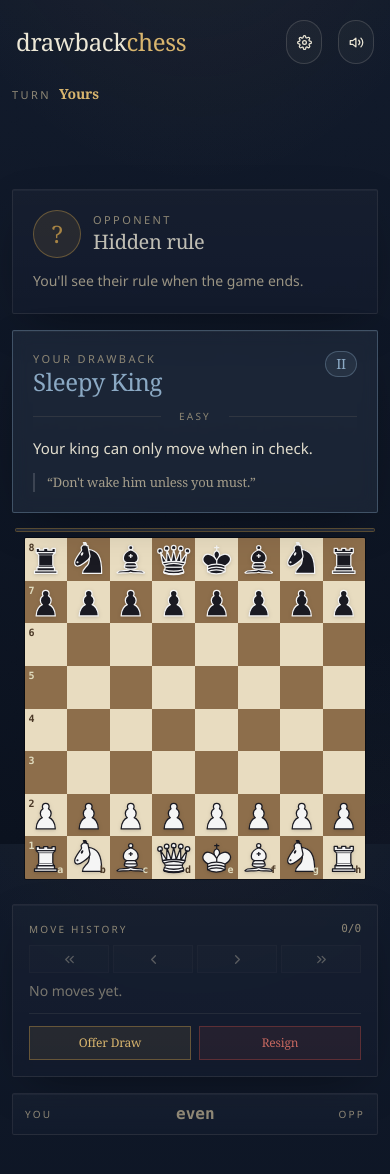
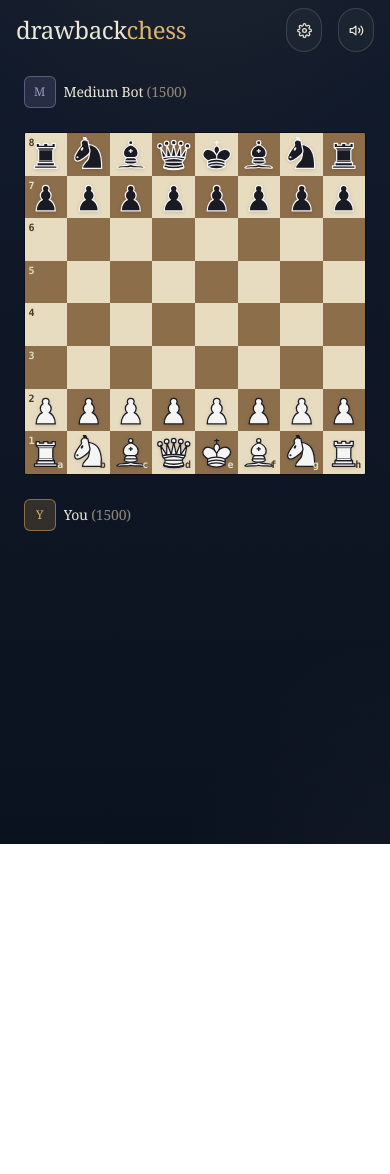
Before and after one commit to nerfchess/drawbackchess, a Next.js app: page /game in a window 390 px wide. Shown: the top 1174 px of the page. After the commit the page ends 844 px from the top, so only its background shows below. Built offline with nearby package versions, Linux system fonts and the light colour scheme.

Commit message:
ui fixes

```diff
--- a/src/app/friend/page.tsx
+++ b/src/app/friend/page.tsx
@@ -3,6 +3,7 @@
 import Link from "next/link";
 import { type CSSProperties, useEffect, useMemo, useRef, useState } from "react";
 import { Board, QueuedPremove } from "@/components/Board";
+import { BoardPlayerRow } from "@/components/BoardPlayerRow";
 import { DrawbackCard } from "@/components/DrawbackCard";
 import { GameOver } from "@/components/GameOver";
 import { MoveList } from "@/components/MoveList";
@@ -202,7 +203,7 @@ export default function FriendPage() {
   useEffect(() => {
     if (!game || !clockEnabledRef.current) return;
     const shell = boardShellRef.current;
-    const boardEl = shell?.firstElementChild;
+    const boardEl = shell?.querySelector("[data-board-measure]");
     if (!boardEl) return;
     const syncHeight = () => setBoardHeight(boardEl.getBoundingClientRect().height);
     syncHeight();
@@ -486,6 +487,13 @@ export default function FriendPage() {
           </aside>
           <div className="flex flex-col sm:flex-row sm:items-stretch gap-3">
             <div ref={boardShellRef} className="min-w-0 flex-1">
+              <div data-board-measure className="mx-auto w-full max-w-[min(92vw,720px)]">
+                <BoardPlayerRow
+                  board={boardForDisplay}
+                  playerColor={myColor === "w" ? "b" : "w"}
+                  myColor={myColor}
+                  name="Opponent"
+                />
                 <Board
                   board={boardForDisplay}
                   legalMoves={isReviewingHistory ? [] : game.board.turn === myColor ? moves : []}
@@ -498,6 +506,8 @@ export default function FriendPage() {
                   premoves={isReviewingHistory ? [] : premoves}
                   onCancelPremove={() => setPremoves([])}
                 />
+                <BoardPlayerRow board={boardForDisplay} playerColor={myColor} myColor={myColor} name="You" />
+              </div>
             </div>
             {clockEnabledRef.current && (
               <div
--- a/src/app/game/page.tsx
+++ b/src/app/game/page.tsx
@@ -1,6 +1,7 @@
 "use client";
 
 import { Board } from "@/components/Board";
+import { BoardPlayerRow } from "@/components/BoardPlayerRow";
 import { DrawbackCard } from "@/components/DrawbackCard";
 import { GameOver } from "@/components/GameOver";
 import { MoveList } from "@/components/MoveList";
@@ -47,6 +48,12 @@ function pickRandomDrawback(): Drawback {
   const playable = PLAYABLE_DRAWBACKS.filter((d) => d.id !== "lucky");
   return playable[Math.floor(Math.random() * playable.length)];
 }
+
+const BOT_ELO: Record<AILevel, number> = {
+  easy: 1100,
+  medium: 1500,
+  hard: 1900,
+};
 
 // Pseudo-legal premove options on a (turn-flipped) board. The active drawback's
 // filterMoves is applied to the base move list so drawback-illegal premoves
@@ -146,6 +153,7 @@ function GamePage() {
   const [settingsOpen, setSettingsOpen] = useState(false);
   const [historyPly, setHistoryPly] = useState<number | null>(null);
   const [boardHeight, setBoardHeight] = useState<number | null>(null);
+  const [playerElo, setPlayerElo] = useState<number | null>(null);
   const aiThinking = useRef(false);
   const boardShellRef = useRef<HTMLDivElement | null>(null);
   const whiteCustomSpec = useRef<CustomDrawback | null>(null);
@@ -159,6 +167,7 @@ function GamePage() {
 
   useEffect(() => {
     setMutedState(isMuted());
+    setPlayerElo(loadRating().rating);
   }, []);
 
   useEffect(() => {
@@ -235,16 +244,16 @@ function GamePage() {
   const moves = useMemo(() => (game ? legalMoves(game) : []), [game]);
 
   useEffect(() => {
-    if (!game || !clockEnabled) return;
+    if (!game) return;
     const shell = boardShellRef.current;
-    const boardEl = shell?.firstElementChild;
+    const boardEl = shell?.querySelector("[data-board-measure]");
     if (!boardEl) return;
     const syncHeight = () => setBoardHeight(boardEl.getBoundingClientRect().height);
     syncHeight();
     const observer = new ResizeObserver(syncHeight);
     observer.observe(boardEl);
     return () => observer.disconnect();
-  }, [game, clockEnabled]);
+  }, [game]);
 
   // Build a "virtual" board that reflects the current actual board with every
   // queued premove applied in sequence. Pseudo-legal options for further
@@ -347,6 +356,7 @@ function GamePage() {
       game.result.winner === "draw" ? 0.5 : game.result.winner === myColor ? 1 : 0;
     const after = applyResult(before, difficulty, score);
     saveRating(after);
+    setPlayerElo(after.rating);
     setRatingChange({ before: before.rating, after: after.rating });
   }, [game?.result, myColor, difficulty]);
 
@@ -473,6 +483,9 @@ function GamePage() {
   const railHeightStyle = boardHeight
     ? ({ "--board-height": `${boardHeight}px` } as CSSProperties)
     : undefined;
+  const boardFitClass = hint
+    ? "max-w-[min(92vw,720px,calc(100dvh-17rem))]"
+    : "max-w-[min(92vw,720px,calc(100dvh-14rem))]";
 
   const handleMove = (m: Move) => {
     if (game.result || isReviewingHistory) return;
@@ -535,7 +548,6 @@ function GamePage() {
     setMutedState(next);
   };
 
-  const whoseTurn = game.board.turn === myColor ? "Yours" : "Theirs";
   const historyActions = confirmingResign ? (
     <div className="space-y-2">
       <div className="smallcaps text-[10px] text-parchment-300">Resign the game?</div>
@@ -578,8 +590,8 @@ function GamePage() {
   );
 
   return (
-    <main className="min-h-screen pb-12">
-      <nav className="px-4 sm:px-6 py-5 max-w-6xl mx-auto flex items-center justify-between">
+    <main className="flex h-dvh min-h-0 flex-col overflow-hidden">
+      <nav className="sticky top-0 z-20 mx-auto flex w-full max-w-6xl shrink-0 items-center justify-between px-4 py-2 sm:px-6">
         <Link href="/" className="font-display text-2xl tracking-tight">
           drawback<span className="text-gold-leaf">chess</span>
         </Link>
@@ -621,38 +633,29 @@ function GamePage() {
         </div>
       </nav>
 
-      <div className="max-w-[1500px] mx-auto px-3 sm:px-6 space-y-4">
-        <div className="flex items-center justify-between text-sm">
-            <span className="font-display text-parchment-200">
-              <span className="smallcaps text-[11px] text-parchment-400 mr-2">Turn</span>
-              <span className={game.board.turn === myColor ? "text-gold-leaf font-semibold" : "text-bruise-glow font-semibold"}>
-                {whoseTurn}
-              </span>
-            </span>
-          </div>
-        {/* Reserve a fixed slot for the hint so its appearance/disappearance
-            doesn't push the board down. The plate fades in when there's a hint. */}
-        <div className="min-h-[3.25rem]">
+      <div className="mx-auto flex w-full max-w-[1500px] flex-1 min-h-0 flex-col gap-2 overflow-hidden px-3 pb-6 sm:px-6">
         {hint && (
           <div
             role="status"
             aria-live="polite"
             className={
-                "plate p-3 px-4 flex items-center gap-3 " +
+              "plate shrink-0 p-2 px-3 flex items-center gap-2 " +
               (hint.tone === "warn"
                 ? "border-oxblood-glow/60 bg-oxblood/15"
                 : "border-gold/40 bg-gold/10")
             }
           >
-              <span aria-hidden="true" className="text-gold-leaf font-display font-bold text-xl leading-none">!</span>
-              <span className="font-display text-[15px] text-parchment">
+            <span aria-hidden="true" className="text-gold-leaf font-display font-bold text-lg leading-none">!</span>
+            <span className="font-display text-sm text-parchment">
               {hint.text}
             </span>
           </div>
         )}
-        </div>
-        <div className="grid gap-y-4 lg:grid-cols-[280px_minmax(0,1fr)] lg:gap-x-6">
-          <aside className="grid gap-4 lg:grid-rows-[auto_1fr_auto] lg:self-stretch">
+        <div
+          className="grid min-h-0 flex-1 gap-y-2 lg:grid-cols-[280px_minmax(0,1fr)] lg:gap-x-6"
+          style={railHeightStyle}
+        >
+          <aside className="hidden min-h-0 gap-3 overflow-hidden lg:grid lg:h-[var(--board-height)] lg:grid-rows-[auto_minmax(0,1fr)_auto] lg:self-start lg:py-[3.25rem]">
             <DrawbackCard drawback={opponentDrawback} revealed={!!game.result} />
             <div className="hidden lg:block" />
             <DrawbackCard
@@ -660,8 +663,16 @@ function GamePage() {
               progress={myDrawback.progress?.(myState, myCtx) ?? null}
             />
           </aside>
-          <div className="flex flex-col sm:flex-row sm:items-stretch gap-3">
-            <div ref={boardShellRef} className="min-w-0 flex-1">
+          <div className="flex min-h-0 flex-col gap-3 sm:flex-row sm:items-stretch">
+            <div ref={boardShellRef} className="min-h-0 min-w-0 flex-1">
+              <div data-board-measure className={`mx-auto w-full ${boardFitClass}`}>
+                <BoardPlayerRow
+                  board={boardForDisplay}
+                  playerColor={myColor === "w" ? "b" : "w"}
+                  myColor={myColor}
+                  name={`${difficulty[0].toUpperCase()}${difficulty.slice(1)} Bot`}
+                  elo={BOT_ELO[difficulty]}
+                />
                 <Board
                   board={boardForDisplay}
                   legalMoves={
@@ -681,42 +692,43 @@ function GamePage() {
                   premoves={isReviewingHistory ? [] : validPremoves}
                   onCancelPremove={cancelPremove}
                 />
+                <BoardPlayerRow
+                  board={boardForDisplay}
+                  playerColor={myColor}
+                  myColor={myColor}
+                  name="You"
+                  elo={playerElo}
+                />
               </div>
-            {clockEnabled && (
+            </div>
             <div
-                className="grid min-h-0 overflow-hidden gap-3 sm:h-[var(--board-height)] sm:w-52 sm:shrink-0 sm:grid-rows-[auto_minmax(0,1fr)_auto]"
+              className={
+                "hidden min-h-0 overflow-hidden gap-3 sm:grid sm:h-[var(--board-height)] sm:w-52 sm:shrink-0 " +
+                (clockEnabled ? "sm:grid-rows-[auto_minmax(0,1fr)_auto]" : "sm:grid-rows-[minmax(0,1fr)]")
+              }
               style={railHeightStyle}
             >
+              {clockEnabled && (
                 <ClockPill
                   ms={myColor === "w" ? blackMs : whiteMs}
                   active={!game.result && game.board.turn !== myColor}
                 />
+              )}
               <MoveList
                 moves={game.board.history}
                 currentPly={currentHistoryPly}
                 onPlyChange={handleHistoryPlyChange}
                 compact
+                showHeader={false}
                 footer={historyActions}
               />
+              {clockEnabled && (
                 <ClockPill
                   ms={myColor === "w" ? whiteMs : blackMs}
                   active={!game.result && game.board.turn === myColor}
                 />
-              </div>
               )}
             </div>
-          {!clockEnabled && (
-            <aside className="lg:col-start-2">
-            <MoveList
-              moves={game.board.history}
-              currentPly={currentHistoryPly}
-              onPlyChange={handleHistoryPlyChange}
-              footer={historyActions}
-            />
-          </aside>
-          )}
-          <div className="space-y-4 lg:col-start-2">
-          <MaterialBar board={boardForDisplay} myColor={myColor} />
           </div>
         </div>
       </div>
@@ -733,49 +745,6 @@ function GamePage() {
       )}
       <SettingsPanel open={settingsOpen} onClose={() => setSettingsOpen(false)} />
     </main>
-  );
-}
-
-function MaterialBar({ board, myColor }: { board: BoardState; myColor: Color }) {
-  const VAL: Record<string, number> = { p: 1, n: 3, b: 3, r: 5, q: 9, k: 0 };
-  const START: Record<string, number> = { p: 8, n: 2, b: 2, r: 2, q: 1, k: 1 };
-  const counts: Record<Color, Record<string, number>> = {
-    w: { p: 0, n: 0, b: 0, r: 0, q: 0, k: 0 },
-    b: { p: 0, n: 0, b: 0, r: 0, q: 0, k: 0 },
-  };
-  for (const p of board.pieces) {
-    if (!p) continue;
-    counts[p.color][p.type]++;
-  }
-  const opp: Color = myColor === "w" ? "b" : "w";
-  let myAdv = 0;
-  for (const t of ["p", "n", "b", "r", "q"]) {
-    myAdv += (counts[myColor][t] - counts[opp][t]) * VAL[t];
-  }
-  const myCaptured: string[] = [];
-  const oppCaptured: string[] = [];
-  for (const t of ["q", "r", "b", "n", "p"]) {
-    const myLost = Math.max(0, START[t] - counts[myColor][t]);
-    const oppLost = Math.max(0, START[t] - counts[opp][t]);
-    const symMap: Record<string, string> = { p: "♟", n: "♞", b: "♝", r: "♜", q: "♛" };
-    for (let i = 0; i < oppLost; i++) myCaptured.push(symMap[t]);
-    for (let i = 0; i < myLost; i++) oppCaptured.push(symMap[t]);
-  }
-  const label = myAdv === 0 ? "even" : myAdv > 0 ? `+${myAdv}` : `${myAdv}`;
-  return (
-    <div className="plate p-2 px-3 flex items-center justify-between text-sm">
-      <div className="flex items-center gap-2 min-w-0">
-        <span className="smallcaps text-[10px] text-parchment-400">You</span>
-        <span className="text-parchment-200 truncate font-mono text-base leading-none">{myCaptured.join("")}</span>
-      </div>
-      <span className={"font-mono font-semibold text-base " + (myAdv > 0 ? "text-gold-leaf" : myAdv < 0 ? "text-oxblood-glow" : "text-parchment-400")}>
-        {label}
-      </span>
-      <div className="flex items-center gap-2 min-w-0 justify-end">
-        <span className="text-parchment-200 truncate font-mono text-base leading-none">{oppCaptured.join("")}</span>
-        <span className="smallcaps text-[10px] text-parchment-400">Opp</span>
-      </div>
-    </div>
   );
 }
 
--- a/src/components/Board.tsx
+++ b/src/components/Board.tsx
@@ -321,8 +321,6 @@ export function Board({
 
   return (
     <div ref={boardRef} className="relative w-full max-w-[min(92vw,720px)] aspect-square mx-auto">
-      {/* Outer frame: aged gilt border + plate */}
-      <div className="absolute inset-0 plate gilt rounded-md" />
       <div className="absolute inset-2 sm:inset-3 rounded-sm overflow-hidden border border-black/40">
         <div
           data-board-grid
--- /dev/null
+++ b/src/components/BoardPlayerRow.tsx
@@ -0,0 +1,100 @@
+"use client";
+
+import { BoardState, Color, PieceType } from "@/engine/types";
+import { Piece } from "@/components/Pieces";
+
+const PIECE_ORDER: PieceType[] = ["p", "n", "b", "r", "q", "k"];
+const PIECE_VALUES: Record<PieceType, number> = { p: 1, n: 3, b: 3, r: 5, q: 9, k: 0 };
+const START_COUNTS: Record<PieceType, number> = { p: 8, n: 2, b: 2, r: 2, q: 1, k: 1 };
+
+interface Props {
+  board: BoardState;
+  playerColor: Color;
+  myColor: Color;
+  name: string;
+  elo?: number | null;
+}
+
+function opponentOf(color: Color): Color {
+  return color === "w" ? "b" : "w";
+}
+
+function capturedPiecesFor(board: BoardState, capturer: Color): PieceType[] {
+  const opponent = opponentOf(capturer);
+  const remaining: Record<PieceType, number> = { p: 0, n: 0, b: 0, r: 0, q: 0, k: 0 };
+  for (const piece of board.pieces) {
+    if (piece?.color === opponent) remaining[piece.type]++;
+  }
+
+  const captured: PieceType[] = [];
+  for (const type of PIECE_ORDER) {
+    const missing = Math.max(0, START_COUNTS[type] - remaining[type]);
+    for (let i = 0; i < missing; i++) captured.push(type);
+  }
+  return captured;
+}
+
+function capturedValue(pieces: PieceType[]): number {
+  return pieces.reduce((total, piece) => total + PIECE_VALUES[piece], 0);
+}
+
+export function BoardPlayerRow({ board, playerColor, myColor, name, elo }: Props) {
+  const pieces = capturedPiecesFor(board, playerColor);
+  const mineValue = capturedValue(capturedPiecesFor(board, myColor));
+  const opponentValue = capturedValue(capturedPiecesFor(board, opponentOf(myColor)));
+  const playerValue = playerColor === myColor ? mineValue : opponentValue;
+  const otherValue = playerColor === myColor ? opponentValue : mineValue;
+  const delta = playerValue - otherValue;
+  const isMe = playerColor === myColor;
+  const initial = name.trim().charAt(0).toUpperCase() || "?";
+
+  return (
+    <div className="flex min-h-[3.25rem] items-center gap-3 px-2 py-2 sm:px-6">
+      <div className="flex min-w-0 items-center gap-2">
+        <div className="flex min-w-[8.5rem] items-center gap-2 px-0 py-2">
+          <div
+            className={
+              "grid h-8 w-8 shrink-0 place-items-center rounded-md border font-display text-xs font-semibold " +
+              (isMe
+                ? "border-gold/60 bg-gold/20 text-gold-leaf"
+                : "border-bruise/60 bg-bruise/20 text-bruise-glow")
+            }
+            aria-hidden="true"
+          >
+            {initial}
+          </div>
+          <div className="min-w-0">
+            <div className="truncate font-display text-sm font-semibold text-parchment">
+              {name}
+              {typeof elo === "number" && (
+                <span className="text-parchment-400"> ({Math.round(elo)})</span>
+              )}
+            </div>
+          </div>
+        </div>
+
+        <div className="flex min-w-0 flex-wrap items-center">
+          {pieces.map((piece, index) => (
+            <div
+              key={`${piece}-${index}`}
+              className={index > 0 && pieces[index - 1] === piece ? "-ml-[15px]" : ""}
+            >
+              <Piece
+                type={piece}
+                color={opponentOf(playerColor)}
+                size={22}
+                className="opacity-90"
+              />
+            </div>
+          ))}
+        </div>
+
+        {delta > 0 && (
+          <div className="shrink-0 rounded-full border border-gold/40 bg-gold/10 px-2.5 py-1 font-mono text-sm font-semibold text-gold-leaf">
+            +{delta}
+          </div>
+        )}
+      </div>
+    </div>
+  );
+}
--- a/src/components/MoveList.tsx
+++ b/src/components/MoveList.tsx
@@ -10,12 +10,14 @@ export function MoveList({
   currentPly = moves.length,
   onPlyChange,
   compact = false,
+  showHeader = true,
   footer,
 }: {
   moves: Move[];
   currentPly?: number;
   onPlyChange?: (ply: number) => void;
   compact?: boolean;
+  showHeader?: boolean;
   footer?: ReactNode;
 }) {
   const rows: { w: string; b: string }[] = [];
@@ -62,12 +64,14 @@ export function MoveList({
 
   return (
     <div className={rootClass + (compact ? " overflow-hidden" : "")}>
-      <div className="flex shrink-0 items-center justify-between gap-2 mb-2">
-        <div className={titleClass}>{compact ? "History" : "Move history"}</div>
-        <div className="font-mono text-[11px] text-parchment-400 tabular-nums">
-          {currentPly}/{moves.length}
+      {showHeader && (
+        <div className="flex shrink-0 items-center justify-between gap-2 mb-2">
+          <div className={titleClass}>{compact ? "History" : "Move history"}</div>
+          <div className="font-mono text-[11px] text-parchment-400 tabular-nums">
+            {currentPly}/{moves.length}
+          </div>
         </div>
-      </div>
+      )}
       <div className="grid shrink-0 grid-cols-4 gap-1 mb-2">
         <HistoryButton label="To start" disabled={!canBack} onClick={() => jumpTo(0)}>
           <ChevronsLeft size={15} />
```
Lines whose indentation alone changed are shown as unchanged.
